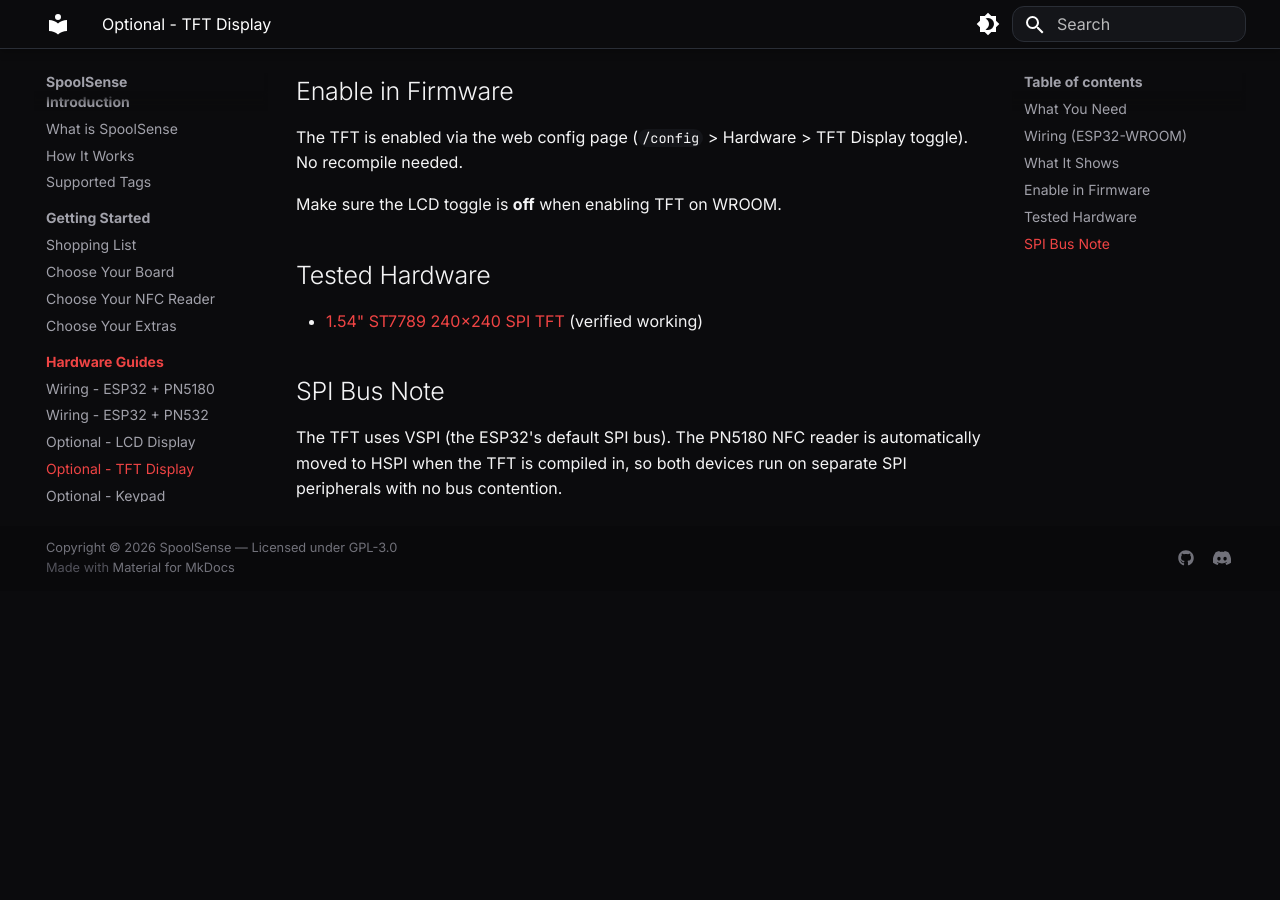
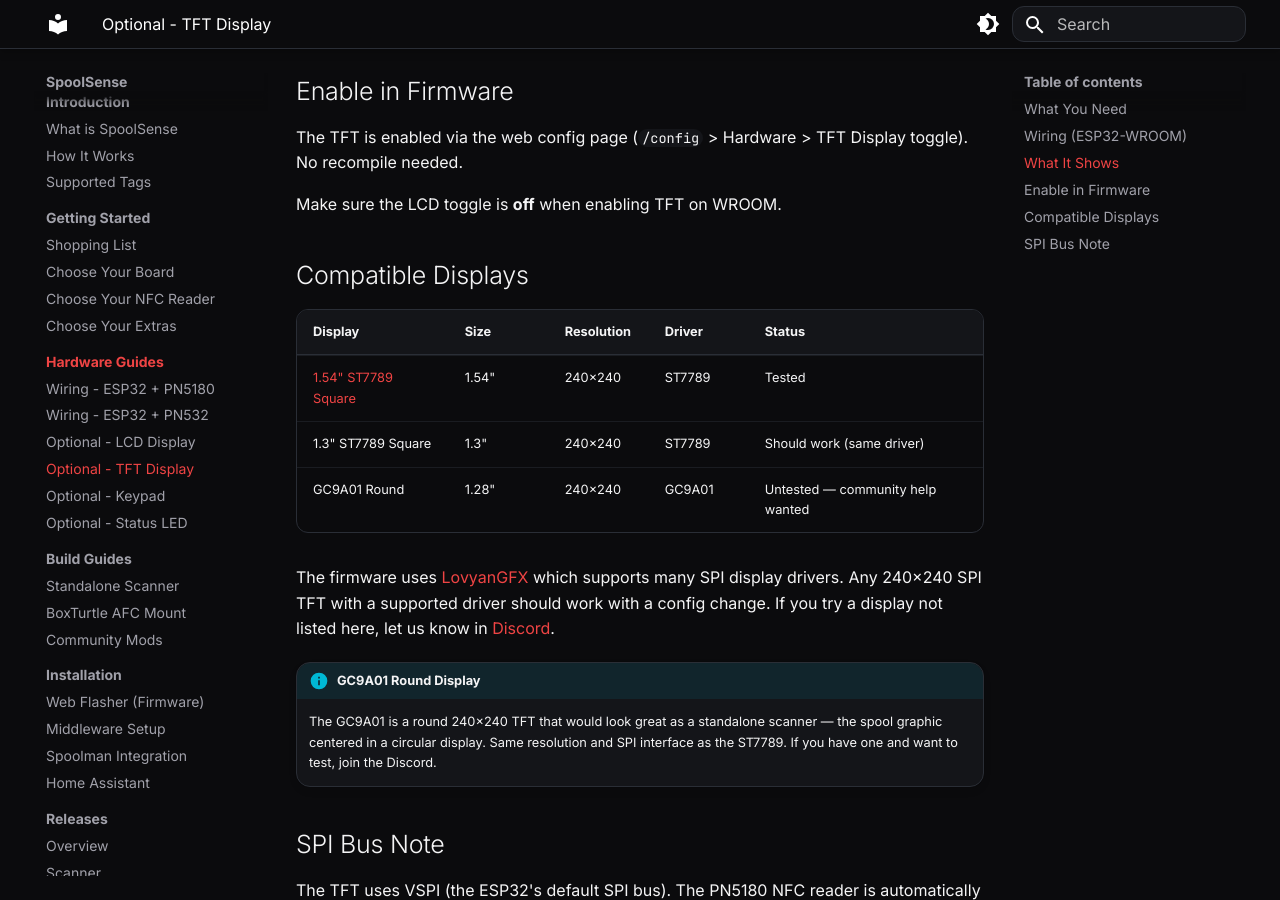
Before and after one commit to SpoolSense/spoolsense.org, an MkDocs documentation site: the page built from docs/hardware/tft.md, in a window 1280 px wide and 900 px high, scrolled down 1621 px. Built offline with MkDocs 1.6.1 and Material for MkDocs 9.7.7, drawn with Linux system fonts in a browser that asks for light colours; before the commit the page ends 2212 px from its top, so only the background shows below that.

Commit message:
docs: add compatible TFT displays table and GC9A01 round display note

```diff
--- a/docs/hardware/tft.md
+++ b/docs/hardware/tft.md
@@ -46,9 +46,18 @@ The TFT is enabled via the web config page (`/config` > Hardware > TFT Display t
 
 Make sure the LCD toggle is **off** when enabling TFT on WROOM.
 
-## Tested Hardware
+## Compatible Displays
 
-- [1.54" ST7789 240x240 SPI TFT](https://www.amazon.com/dp/B0DN9NMBFW) (verified working)
+| Display | Size | Resolution | Driver | Status |
+|---------|------|-----------|--------|--------|
+| [1.54" ST7789 Square](https://www.amazon.com/dp/B0DN9NMBFW) | 1.54" | 240x240 | ST7789 | Tested |
+| 1.3" ST7789 Square | 1.3" | 240x240 | ST7789 | Should work (same driver) |
+| GC9A01 Round | 1.28" | 240x240 | GC9A01 | Untested — community help wanted |
+
+The firmware uses [LovyanGFX](https://github.com/lovyan03/LovyanGFX) which supports many SPI display drivers. Any 240x240 SPI TFT with a supported driver should work with a config change. If you try a display not listed here, let us know in [Discord](https://discord.gg/JYFQQQR5F).
+
+!!! info "GC9A01 Round Display"
+    The GC9A01 is a round 240x240 TFT that would look great as a standalone scanner — the spool graphic centered in a circular display. Same resolution and SPI interface as the ST7789. If you have one and want to test, join the Discord.
 
 ## SPI Bus Note
 
```
